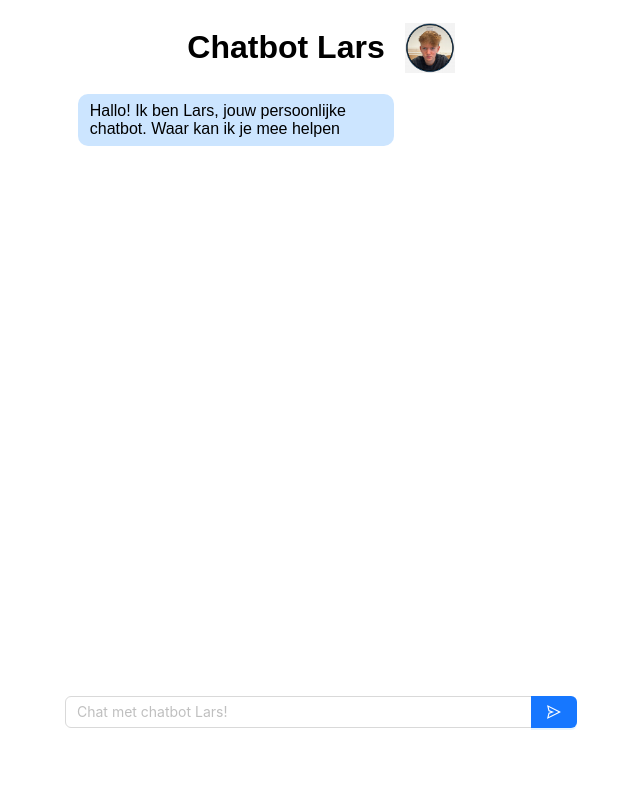
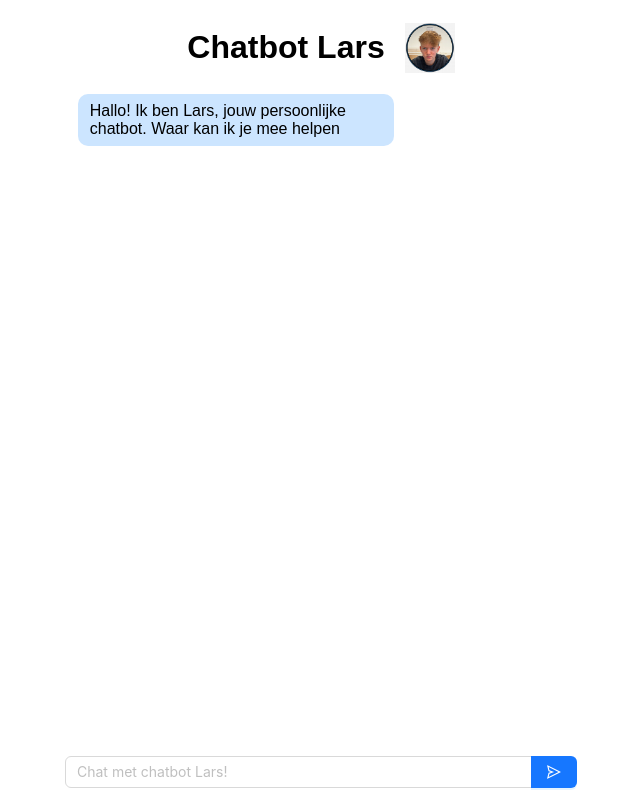
Before and after one commit to caduregel/informatica-chatbot, a React (Vite) app: page / in a window 1280 px wide. Shown: the whole page, without its empty margins (319-959 px from the left). Built offline with nearby package versions, Linux system fonts and the light colour scheme.

Commit message:
Sticky scrollbar

```diff
--- a/src/App.tsx
+++ b/src/App.tsx
@@ -90,6 +90,19 @@ function App() {
             chatbotMessages={chatbotMessages}
           />
         </Space.Compact>
+        <div
+          style={{
+            position: "fixed",
+            bottom: 0,
+            left: 0,
+            right: 0,
+            display: "flex",
+            justifyContent: "center",
+            padding: "12px 0",
+            background: "white", // optional, prevents overlap with content
+            zIndex: 999, // ensure it stays on top
+          }}
+        >
           <Space.Compact
             style={{ maxWidth: "40vw", width: "100%", justifySelf: "end" }}
           >
@@ -106,6 +119,7 @@ function App() {
             </Button>
           </Space.Compact>
         </div>
+      </div>
     </>
   );
 }
```
Lines whose indentation alone changed are shown as unchanged.
